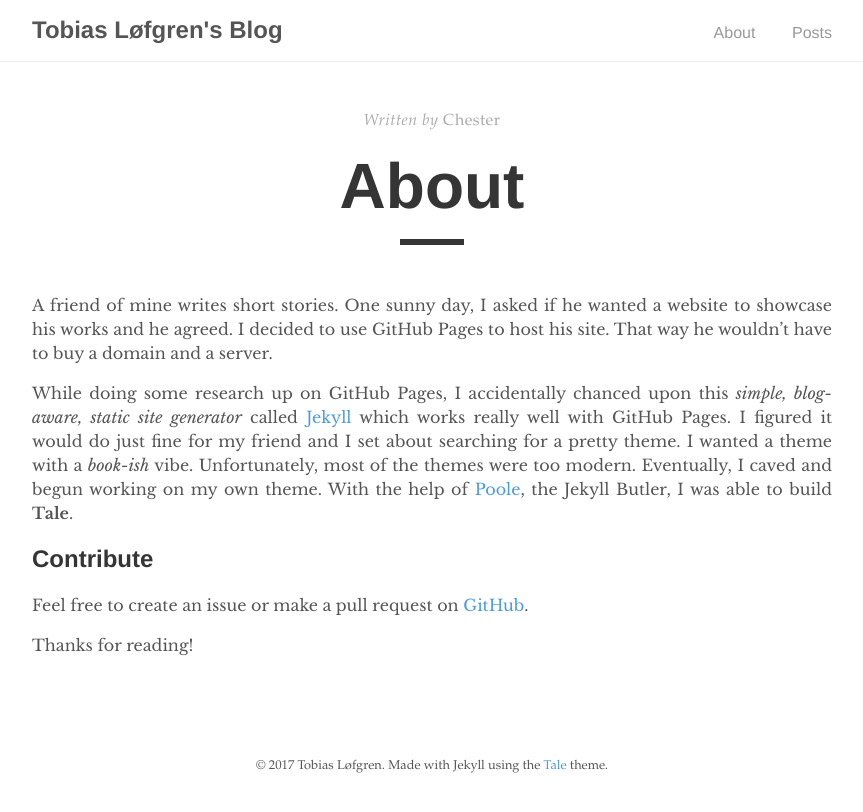
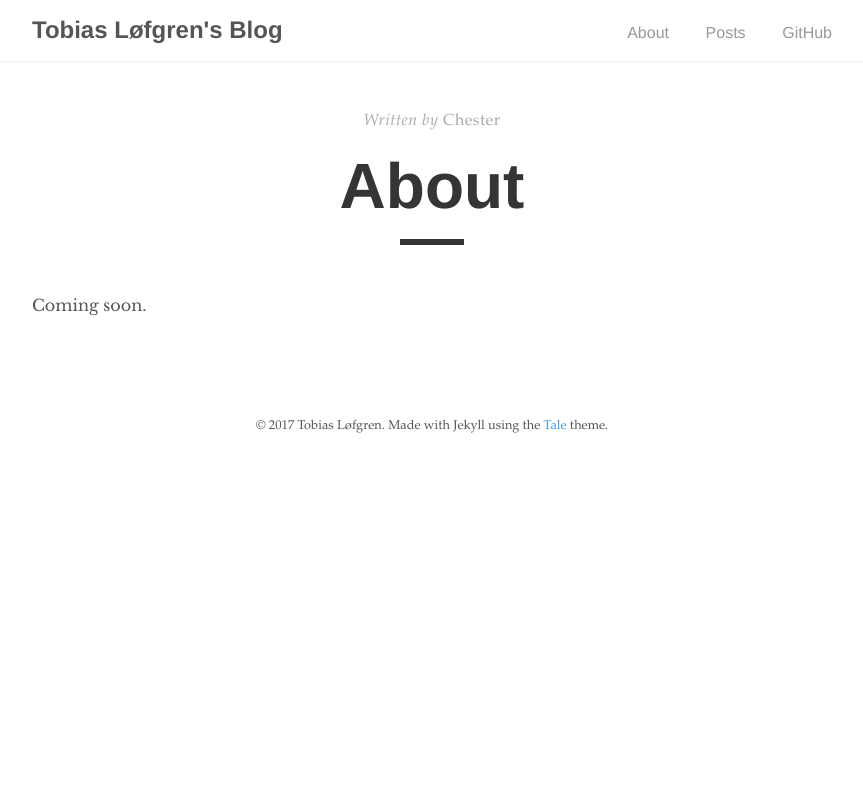
Before and after one commit to tobloef/tobloef.github.io, a Jekyll site: the page built from about.md, in a window 1280 px wide. Shown: the top 812 px of the page, without its empty margins (208-1071 px from the left). Built offline with Jekyll 4.4.1, drawn with Linux system fonts in a browser that asks for light colours.

Commit message:
Update about

```diff
--- a/_includes/head.html
+++ b/_includes/head.html
@@ -12,7 +12,7 @@
     {% if page.title == "Home" %}
       {{ site.title }}
     {% else %}
-      {{ page.title }} &middot; {{ site.title }}
+      {{ page.title }} | {{ site.title }}
     {% endif %}
   </title>
 
--- a/_layouts/default.html
+++ b/_layouts/default.html
@@ -10,8 +10,9 @@
           <h2 class="nav-title">{{ site.title }}</h2>
         </a>
         <ul>
-          <li><a href="{{ '/about' | prepend: site.url }}">About</a></li>
+          <li><a href="{{ site.url }}/about">About</a></li>
           <li><a href="{{ site.baseurl }}/">Posts</a></li>
+          <li><a href="{{ site.author.github }}">GitHub</a></li>
         </ul>
     </div>
   </nav>
--- a/about.md
+++ b/about.md
@@ -5,11 +5,4 @@ author: "Chester"
 permalink: /about
 ---
 
-A friend of mine writes short stories. One sunny day, I asked if he wanted a website to showcase his works and he agreed. I decided to use GitHub Pages to host his site. That way he wouldn't have to buy a domain and a server.
-
-While doing some research up on GitHub Pages, I accidentally chanced upon this _simple, blog-aware, static site generator_ called [Jekyll](https://jekyllrb.com/) which works really well with GitHub Pages. I figured it would do just fine for my friend and I set about searching for a pretty theme. I wanted a theme with a _book-ish_ vibe. Unfortunately, most of the themes were too modern. Eventually, I caved and begun working on my own theme. With the help of [Poole](https://github.com/poole/poole), the Jekyll Butler, I was able to build **Tale**.
-
-## Contribute
-Feel free to create an issue or make a pull request on [GitHub](https://github.com/chesterhow/tale).
-
-Thanks for reading!
+Coming soon.
```
